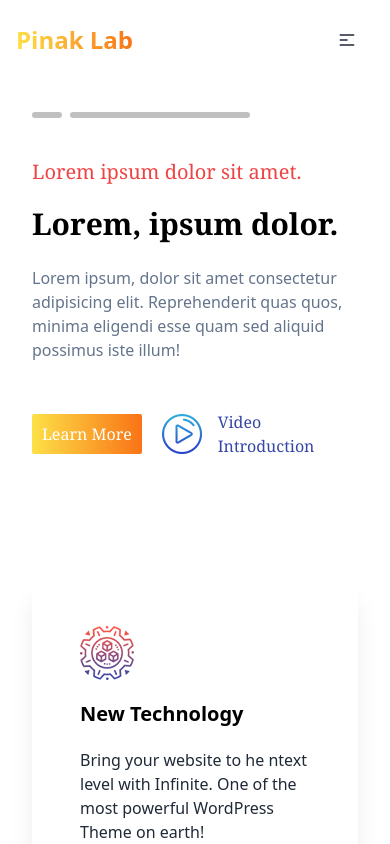
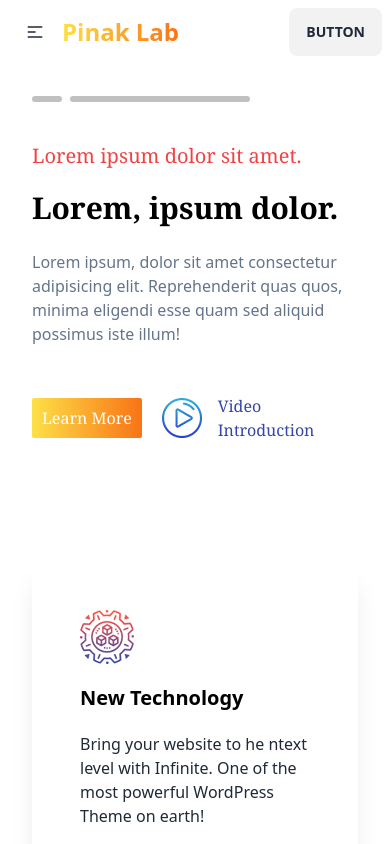
Before and after one commit to shaikat17/pinak, a React (Vite) app: page / in a window 390 px wide. Shown: the top 844 px of the page. Built offline with nearby package versions, Linux system fonts and the light colour scheme; no server answers.

Commit message:
Login system working.

```diff
--- a/src/components/Shared/Navbar.jsx
+++ b/src/components/Shared/Navbar.jsx
@@ -1,39 +1,115 @@
 import { Link } from "react-router-dom";
 
 const Navbar = () => {
-    const menu = <>
-            <li className="text-gray-500 hover:text-orange-500 hover:transition-all hover:duration-900 transition duration-900"><Link to='/'>Home</Link></li>
-            <li className="text-gray-500 hover:text-orange-500 hover:transition-all hover:duration-900 transition duration-900"><Link to='/about-us'>About</Link></li>
-            <li className="text-gray-500 hover:text-orange-500 hover:transition-all hover:duration-900 transition duration-900"><Link to='/contact-us'>Contacts</Link></li>
-            <li className="text-gray-500 hover:text-orange-500 hover:transition-all hover:duration-900 transition duration-900"><Link to='/team'>Team</Link></li>
-            <li className="text-gray-500 hover:text-orange-500 hover:transition-all hover:duration-900 transition duration-900"><Link to='/blog'>Blog</Link></li>
-            <li className="text-gray-500 hover:text-orange-500 hover:transition-all hover:duration-900 transition duration-900"><Link to='/gallery'>Gallery</Link></li>
-            <li className="text-gray-500 hover:text-orange-500 hover:transition-all hover:duration-900 transition duration-900"><Link to='/hirings'>Hirings</Link></li>
+  const menu = (
+    <>
+      <li className="text-gray-500 hover:text-orange-500 hover:transition-all hover:duration-900 transition duration-900">
+        <Link to="/">Home</Link>
+      </li>
+      <li className="text-gray-500 hover:text-orange-500 hover:transition-all hover:duration-900 transition duration-900">
+        <Link to="/about-us">About</Link>
+      </li>
+      <li className="text-gray-500 hover:text-orange-500 hover:transition-all hover:duration-900 transition duration-900">
+        <Link to="/contact-us">Contacts</Link>
+      </li>
+      <li className="text-gray-500 hover:text-orange-500 hover:transition-all hover:duration-900 transition duration-900">
+        <Link to="/team">Team</Link>
+      </li>
+      <li className="text-gray-500 hover:text-orange-500 hover:transition-all hover:duration-900 transition duration-900">
+        <Link to="/blog">Blog</Link>
+      </li>
+      <li className="text-gray-500 hover:text-orange-500 hover:transition-all hover:duration-900 transition duration-900">
+        <Link to="/gallery">Gallery</Link>
+      </li>
+      <li className="text-gray-500 hover:text-orange-500 hover:transition-all hover:duration-900 transition duration-900">
+        <Link to="/hirings">Hirings</Link>
+      </li>
     </>
+  );
   return (
-        <div >
-           <div className="navbar bg-base-100 p-4 lg:px-28">
+    <div className="navbar bg-base-100">
       <div className="navbar-start">
-    <Link to="/" className="text-2xl lg:text-4xl font-black text-transparent bg-clip-text bg-gradient-to-r from-yellow-300 to-orange-500">Pinak Lab</Link>
-    </div>
-  <div className="navbar-end">
-    <div className="dropdown dropdown-end">
-
+        <div className="dropdown">
           <label tabIndex={0} className="btn btn-ghost lg:hidden">
-        <svg xmlns="http://www.w3.org/2000/svg" className="h-5 w-5" fill="none" viewBox="0 0 24 24" stroke="currentColor"><path strokeLinecap="round" strokeLinejoin="round" strokeWidth="2" d="M4 6h16M4 12h8m-8 6h16"/></svg>
+            <svg
+              xmlns="http://www.w3.org/2000/svg"
+              className="h-5 w-5"
+              fill="none"
+              viewBox="0 0 24 24"
+              stroke="currentColor"
+            >
+              <path
+                strokeLinecap="round"
+                strokeLinejoin="round"
+                strokeWidth="2"
+                d="M4 6h16M4 12h8m-8 6h16"
+              />
+            </svg>
           </label>
-      <ul tabIndex={0} className="menu menu-sm dropdown-content mt-3 z-[1] p-2 shadow bg-base-100 rounded-box w-52 gap-1">
+          <ul
+            tabIndex={0}
+            className="menu menu-sm dropdown-content mt-3 z-[1] p-2 shadow bg-base-100 rounded-box w-52"
+          >
             {menu}
           </ul>
         </div>
+        <Link
+          to="/"
+          className="text-2xl lg:text-4xl font-black text-transparent bg-clip-text bg-gradient-to-r from-yellow-300 to-orange-500"
+        >
+          Pinak Lab
+        </Link>
       </div>
-  <div className="navbar-end hidden lg:flex">
-    <ul className="flex px-1 gap-7 text-lg">
+      <div className="navbar-center hidden lg:flex">
+        <ul className="menu menu-horizontal px-1">
           {menu}
         </ul>
       </div>
+      <div className="navbar-end">
+        <a className="btn">Button</a>
       </div>
     </div>
+    // <div>
+    //   <div className="navbar bg-base-100 p-4 lg:px-28">
+    //     <div className="navbar-start">
+    //       <Link
+    //         to="/"
+    //         className="text-2xl lg:text-4xl font-black text-transparent bg-clip-text bg-gradient-to-r from-yellow-300 to-orange-500"
+    //       >
+    //         Pinak Lab
+    //       </Link>
+    //     </div>
+    //     <div className="navbar-end">
+    //       <div className="dropdown dropdown-end">
+    //         <label tabIndex={0} className="btn btn-ghost lg:hidden">
+    //           <svg
+    //             xmlns="http://www.w3.org/2000/svg"
+    //             className="h-5 w-5"
+    //             fill="none"
+    //             viewBox="0 0 24 24"
+    //             stroke="currentColor"
+    //           >
+    //             <path
+    //               strokeLinecap="round"
+    //               strokeLinejoin="round"
+    //               strokeWidth="2"
+    //               d="M4 6h16M4 12h8m-8 6h16"
+    //             />
+    //           </svg>
+    //         </label>
+    //         <ul
+    //           tabIndex={0}
+    //           className="menu menu-sm dropdown-content mt-3 z-[1] p-2 shadow bg-base-100 rounded-box w-52 gap-1"
+    //         >
+    //           {menu}
+    //         </ul>
+    //       </div>
+    //     </div>
+    //     <div className="navbar-end hidden lg:flex">
+    //       <ul className="flex px-1 gap-7 text-lg">{menu}</ul>
+    //     </div>
+    //   </div>
+    // </div>
   );
 };
 
--- a/src/context/AppAuthContext.jsx
+++ b/src/context/AppAuthContext.jsx
@@ -14,6 +14,12 @@ const AppAuthContextProvider = ({ children }) => {
   const createUser = (email, pass) => {
     setLoading(true);
     return createUserWithEmailAndPassword(auth, email, pass);
+  };
+
+  // sing in with email and password
+  const signin = (email, pass) => {
+    setLoading(true);
+    return signInWithEmailAndPassword(auth, email, pass);
   };
 
   // logout function
@@ -42,7 +48,8 @@ const AppAuthContextProvider = ({ children }) => {
             loading,
             setLoading,
             logOut,
-            user
+            user,
+            signin
         }}>
             {children}
         </AppAuthContext.Provider>
--- a/src/pages/Login.jsx
+++ b/src/pages/Login.jsx
@@ -1,31 +1,58 @@
 import { Helmet } from "react-helmet-async";
-import { Link } from "react-router-dom";
+import { Link, useNavigate } from "react-router-dom";
 import { toast } from "react-toastify";
-import { ToastContainer } from 'react-toastify';
-  import 'react-toastify/dist/ReactToastify.css';
+import { ToastContainer } from "react-toastify";
+import "react-toastify/dist/ReactToastify.css";
 import { HashLoader } from "react-spinners";
+import { useGlobalContext } from "../context/AppAuthContext";
 
 const Login = () => {
+  const { loading, setLoading, signin } = useGlobalContext();
+
+  const navigate = useNavigate()
 
   const handleSubmit = (e) => {
-    e.preventDefault()
+    e.preventDefault();
 
-    const form = e.target
+    const form = e.target;
 
-    const email = form.email.value
-    const password = form.password.value
+    const email = form.email.value;
+    const password = form.password.value;
 
-    if(!email || !password) {
-      console.log("hello")
-      return toast.warning("Email and Password field can not be empty.")
+    if (!email || !password) {
+      console.log("hello");
+      return toast.warning("Email and Password field can not be empty.");
     }
+
+    signin(email, password)
+      .then((result) => {
+        const loggedUser = result.user;
+        localStorage.setItem('userEmail', email)
+        console.log(loggedUser);
+        // navigate(from, { replace: true });
+        navigate("/")
+      })
+      .catch((err) => {
+        console.log(err);
+        setLoading(false)
+      });
+  };
+
+  if (loading) {
+    return (
+        <div className="flex items-center justify-center w-screen h-screen">
+            <HashLoader color="#36d7b7" />
+        </div>
+    );
   }
+
+
   return (
     <div className="lg:flex">
       <ToastContainer />
-        <Helmet>
-            <title>Pinak Idea Lab Private Ltd. || Login</title>
-        </Helmet>
+      <Helmet>
+        <title>Pinak Idea Lab Private Ltd. || Login</title>
+      </Helmet>
       <div className="lg:w-1/2 xl:max-w-screen-sm">
         <div className="py-12 bg-indigo-100 lg:bg-white flex justify-center lg:justify-start lg:px-12">
           <div className="cursor-pointer flex items-center">
@@ -48,8 +75,8 @@ const Login = () => {
                   Email Address
                 </div>
                 <input
-                  className="w-full text-lg py-2 border-b border-gray-300 focus:outline-none focus:border-indigo-500"
-                  type=""
+                  className="w-full text-lg p-2 border-b border-gray-300 focus:outline-none focus:border-indigo-500"
+                  type="email"
                   name="email"
                   placeholder="mike@gmail.com"
                 />
@@ -69,8 +96,8 @@ const Login = () => {
                   </div>
                 </div>
                 <input
-                  className="w-full text-lg py-2 border-b border-gray-300 focus:outline-none focus:border-indigo-500"
-                  type=""
+                  className="w-full text-lg p-2 border-b border-gray-300 focus:outline-none focus:border-indigo-500"
+                  type="password"
                   name="password"
                   placeholder="Enter your password"
                 />
@@ -87,7 +114,10 @@ const Login = () => {
             </form>
             <div className="mt-12 text-sm font-display font-semibold text-gray-700 text-center">
               Don't have an account ?
-              <Link to="/register" className="cursor-pointer text-indigo-600 hover:text-indigo-800">
+              <Link
+                to="/register"
+                className="cursor-pointer text-indigo-600 hover:text-indigo-800"
+              >
                 Sign up
               </Link>
             </div>
```
Lines whose indentation alone changed are shown as unchanged.
